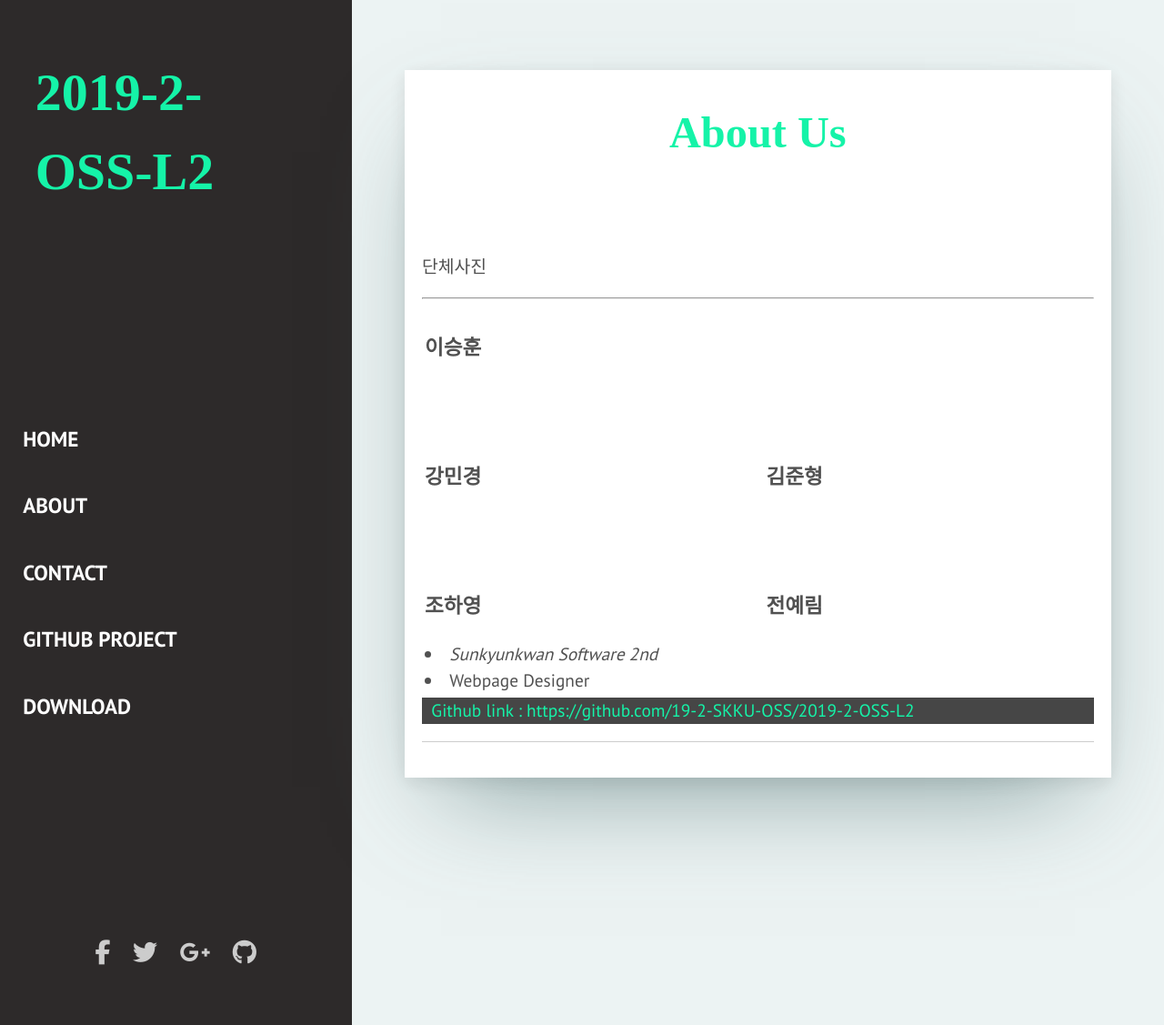
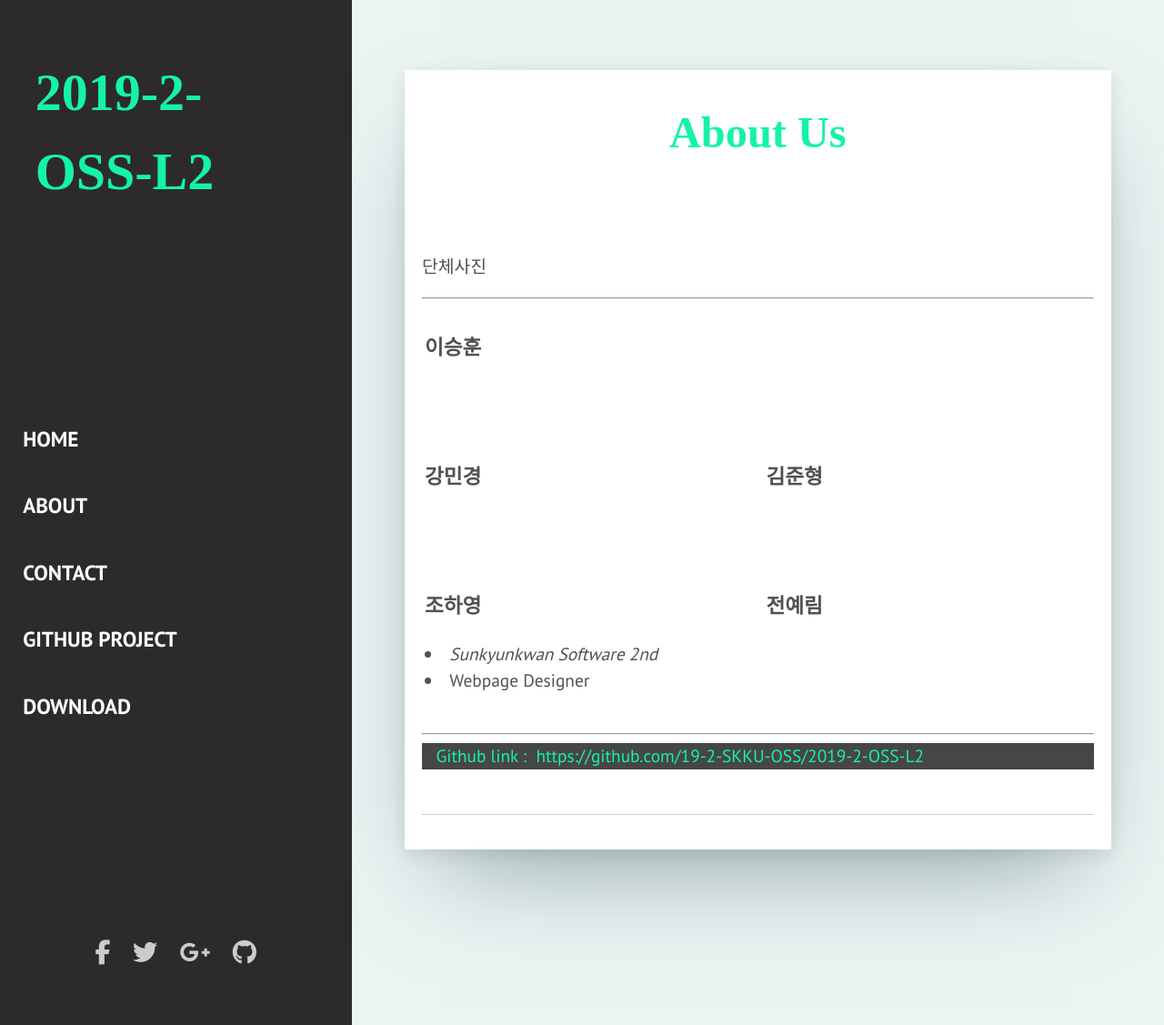
Before and after one commit to JunHyeongKim73/2019-2-OSS-L2, a Jekyll site: the page built from _pages/about.html, in a window 1280 px wide and 1127 px high. Shown: the whole window at 91% size. Built offline with Jekyll 4.4.1, drawn with Linux system fonts in a browser that asks for light colours; nearby versions of some CDN libraries; some web fonts are replaced; library files that are not in the unit come from our copies.

```diff
--- a/_pages/about.html
+++ b/_pages/about.html
@@ -53,8 +53,11 @@ permalink: /about/
                             </tr>
 
                     </table>
-                    <div style="background-color:#464646; color:#15F3A8" > &nbsp; Github link : <a href = "https://github.com/19-2-SKKU-OSS/2019-2-OSS-L2"> https://github.com/19-2-SKKU-OSS/2019-2-OSS-L2   </a></div>
+                    <br>
+                    <hr>
 
+                    <div style="background-color:#464646; color:#15F3A8" > &nbsp;&nbsp; Github link  :&nbsp; <a href = " https://github.com/19-2-SKKU-OSS/2019-2-OSS-L2"> https://github.com/19-2-SKKU-OSS/2019-2-OSS-L2   </a></div>
+                    <br>
             </div>
         </main>
     </body>
```
